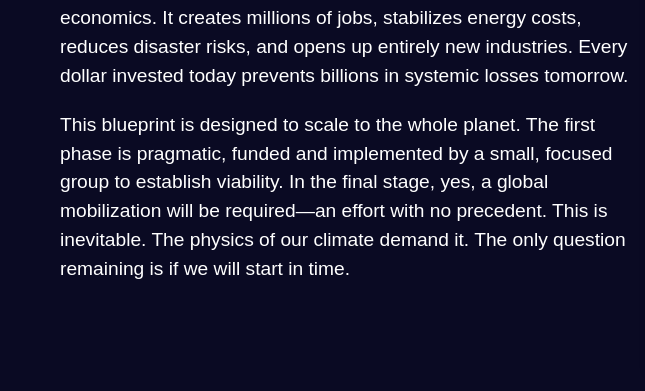
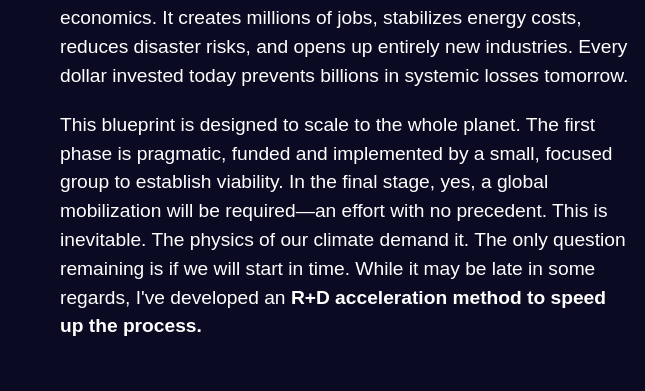
Before and after one commit to projectdistantsky/projectdistantsky, a plain HTML site: page index.html in a window 1280 px wide. Shown: the part 3390-3781 px from the top of the page, 0-645 px from the left. Drawn offline with Linux system fonts and the light colour scheme.

Commit message:
Update index.html

```diff
--- a/index.html
+++ b/index.html
@@ -288,7 +288,7 @@
         <h2>Model</h2>
         <p>This proposal is (very) expensive. Pharaonic. And yet, it is the only cost-effective option available.</p>
         <p>The truth? This model isn’t just good for the planet: it’s great economics. It creates millions of jobs, stabilizes energy costs, reduces disaster risks, and opens up entirely new industries. Every dollar invested today prevents billions in systemic losses tomorrow.</p>
-        <p>This blueprint is designed to scale to the whole planet. The first phase is pragmatic, funded and implemented by a small, focused group to establish viability. In the final stage, yes, a global mobilization will be required—an effort with no precedent. This is inevitable. The physics of our climate demand it. The only question remaining is if we will start in time.</p>
+        <p>This blueprint is designed to scale to the whole planet. The first phase is pragmatic, funded and implemented by a small, focused group to establish viability. In the final stage, yes, a global mobilization will be required—an effort with no precedent. This is inevitable. The physics of our climate demand it. The only question remaining is if we will start in time. While it may be late in some regards, I've developed an <b>R+D acceleration method to speed up the process.</b></p>
       </div>
       <div class="image">
         <img src="https://raw.githubusercontent.com/projectdistantsky/projectdistantsky/refs/heads/main/images/tower1C.png" alt="Placeholder">
```
